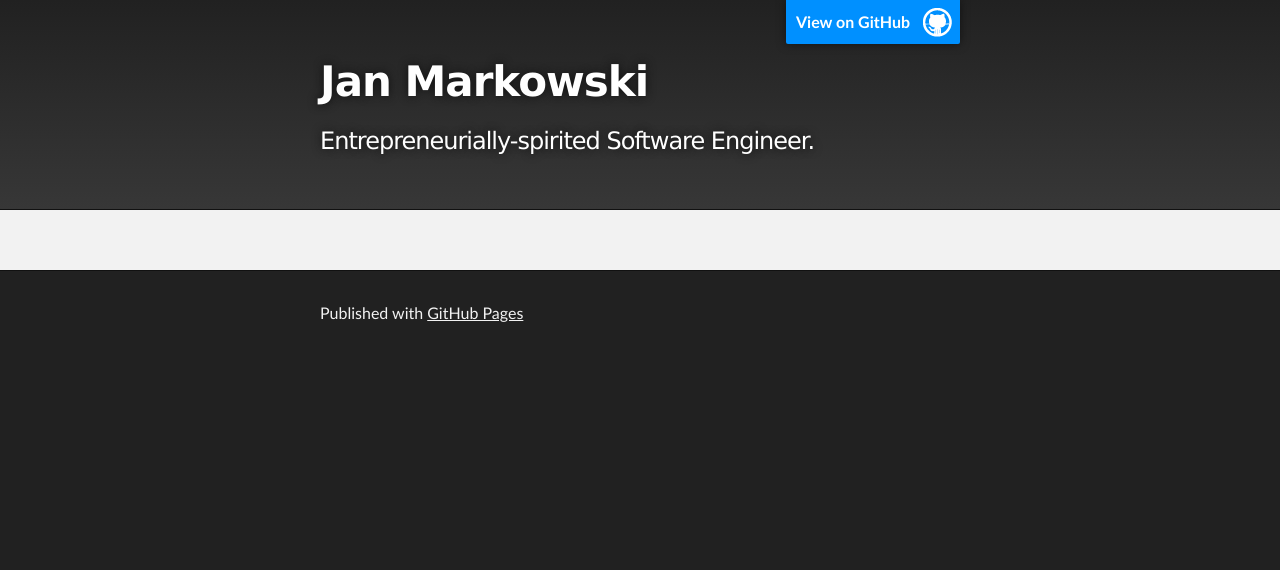
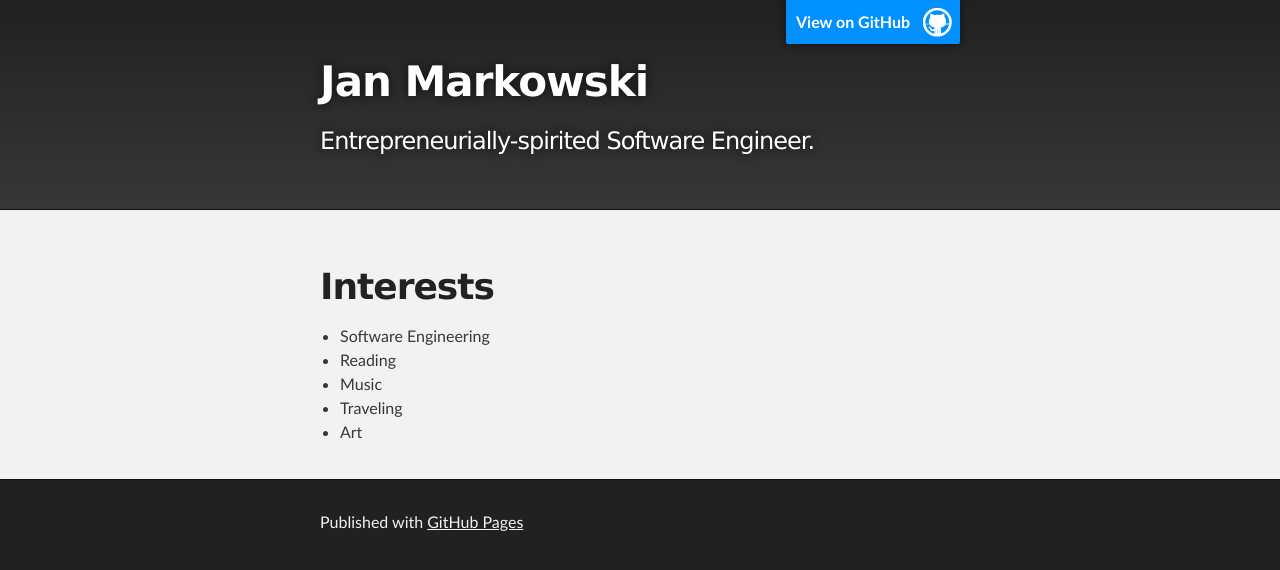
Before and after one commit to jmarkowski/jmarkowski.github.io, a Jekyll site: the page built from index.md, in a window 1280 px wide. Shown: the top 570 px of the page. Built offline with Jekyll 4.4.1, drawn with Linux system fonts in a browser that asks for light colours; our own code applies the rules of GitHub Pages for plain Markdown files.

Commit message:
Initial commit of index page content

```diff
--- a/index.md
+++ b/index.md
@@ -2,5 +2,15 @@
 # Feel free to add content and custom Front Matter to this file.
 # To modify the layout, see https://jekyllrb.com/docs/themes/#overriding-theme-defaults
 
+# This site is dedicated to cataloging anything what I'm passionate about.
+
 layout: home
 ---
+
+# Interests
+
+* Software Engineering
+* Reading
+* Music
+* Traveling
+* Art
```
